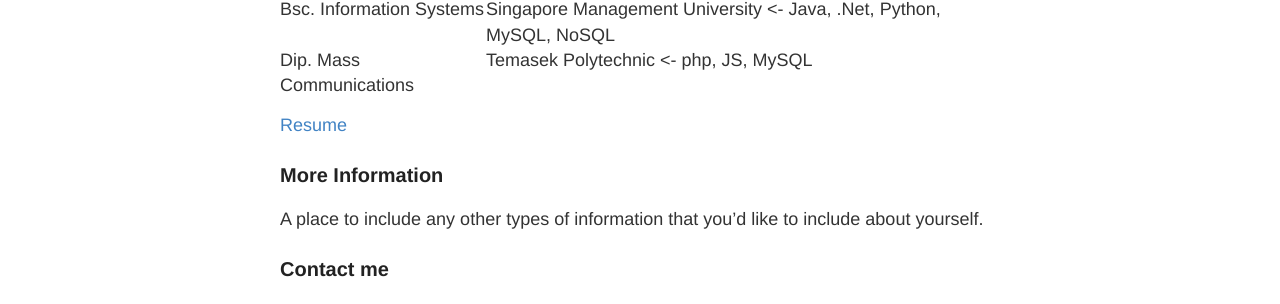
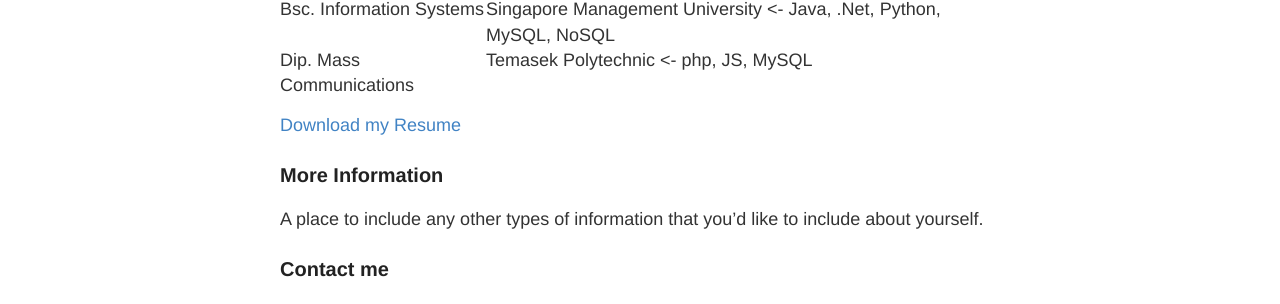
Before and after one commit to ThomThio/PersonalWebsite, a Jekyll site: the page built from about.md, in a window 1280 px wide. Shown: the part 451-755 px from the top of the page. Built offline with Jekyll 4.4.1, drawn with Linux system fonts in a browser that asks for light colours.

Commit message:
Changed resume titling

```diff
--- a/about.md
+++ b/about.md
@@ -15,7 +15,7 @@ Trading Engineer @Theme International Trading SP || Electronic Market Maker | <-
 Bsc. Information Systems | Singapore Management University <- Java, .Net, Python, MySQL, NoSQL
 Dip. Mass Communications | Temasek Polytechnic <- php, JS, MySQL
 
-[Resume](/Resume.pdf)
+[Download my Resume](/Thomas_Resume.pdf)
 
 ### More Information
 
```
Also changed, not shown: 2 other files.
